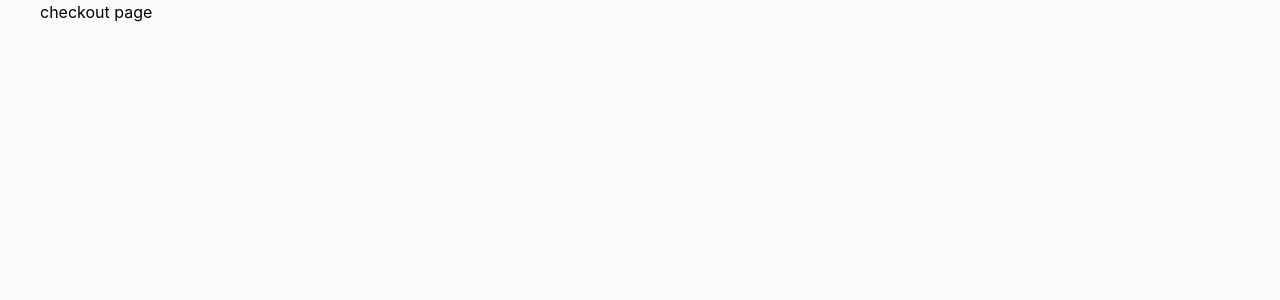
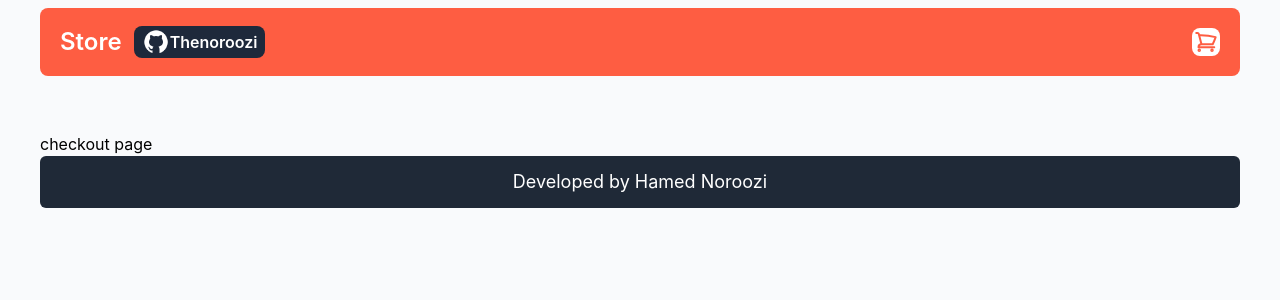
Before and after one commit to thenoroozi/Store-react, a React app: page /checkout in a window 1280 px wide. Shown: the top 300 px of the page. Built offline with nearby package versions, Linux system fonts and the light colour scheme; no server answers; the HTML template or start-up script is replaced by a standard one.

Commit message:
build layout component which includes header and footer

```diff
--- a/src/App.jsx
+++ b/src/App.jsx
@@ -1,16 +1,19 @@
 import React from 'react';
 import { Navigate, Route, Routes } from 'react-router-dom';
+
 import ProductsPage from './pages/ProductsPage';
 import DetailsPage from './pages/DetailsPage';
 import CheckoutPage from './pages/CheckoutPage';
 import PageNotFound from './pages/404';
 import ProductsProvider from './context/ProductContext';
 import CartProvider from './context/CartContext';
+import Layout from './Layout/Layout';
 
 function App() {
    return (
       <CartProvider>
          <ProductsProvider>
+            <Layout>
                <Routes>
                   <Route index path='/' element={<Navigate to='/products' replace />} />
                   <Route path='/products' element={<ProductsPage />} />
@@ -18,6 +21,7 @@ function App() {
                   <Route path='/checkout' element={<CheckoutPage />} />
                   <Route path='/*' element={<PageNotFound />} />
                </Routes>
+            </Layout>
          </ProductsProvider>
       </CartProvider>
    );
--- /dev/null
+++ b/src/layout/Layout.jsx
@@ -0,0 +1,39 @@
+import React from 'react';
+import { Link } from 'react-router-dom';
+
+//github icon
+import github from "../../public/github.png"
+import { useCart } from '../context/CartContext';
+
+function Layout({ children }) {
+   const [state] = useCart();
+
+   return (
+      <>
+         <header className='container mx-auto flex  items-center justify-between bg-primary text-white py-2.5 px-5 mb-14 md:mt-2 md:py-3 md:rounded-lg'>
+            <div className='flex justify-between items-center'>
+               <Link to="/products" className='text-lg py-1.5 font-semibold mr-3 md:text-2xl'>Store</Link>
+
+               <a href="http://github.com/thenoroozi"
+               target='_blank'
+               className='flex items-center text-sm font-semibold px-1 py-0.5 bg-slate-800 rounded-lg md:text-base md:px-2'>
+                  <img src={github} alt="github" className='w-5 md:w-7'/>
+                  Thenoroozi
+               </a>
+            </div>
+            <Link to="/checkout" className='relative bg-white p-0.5 rounded-lg'>
+               <svg xmlns="http://www.w3.org/2000/svg" fill="none" viewBox="0 0 24 24" strokeWidth={2} stroke="currentColor" className="w-6 h-6 text-primary">
+                  <path strokeLinecap="round" strokeLinejoin="round" d="M2.25 3h1.386c.51 0 .955.343 1.087.835l.383 1.437M7.5 14.25a3 3 0 0 0-3 3h15.75m-12.75-3h11.218c1.121-2.3 2.1-4.684 2.924-7.138a60.114 60.114 0 0 0-16.536-1.84M7.5 14.25 5.106 5.272M6 20.25a.75.75 0 1 1-1.5 0 .75.75 0 0 1 1.5 0Zm12.75 0a.75.75 0 1 1-1.5 0 .75.75 0 0 1 1.5 0Z" />
+               </svg>
+               {!!state.itemsCounter &&
+                  <span className='inline-block absolute -top-1.5 -right-1.5 p-0 w-4 h-4 bg-slate-800 text-center text-xs text-white rounded-full'>{state.itemsCounter}</span>
+               }
+            </Link>
+         </header>
+         {children}
+         <footer className='container mx-auto py-3 bg-gray-800 text-center text-white text-lg md:rounded-md md:mb-2'>Developed by Hamed Noroozi</footer>
+      </>
+   );
+}
+
+export default Layout;
```
Also changed, not shown: public/github.png (added). Lines whose indentation alone changed are shown as unchanged.
